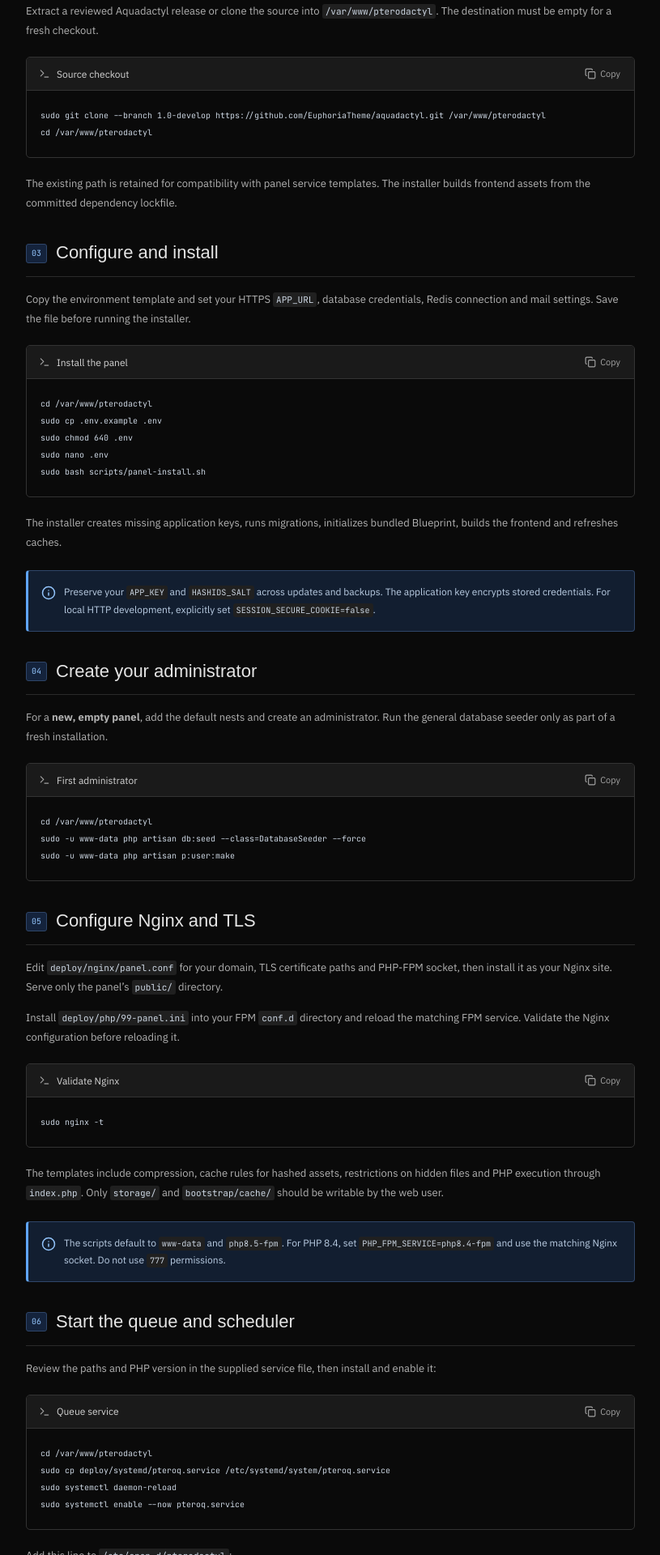
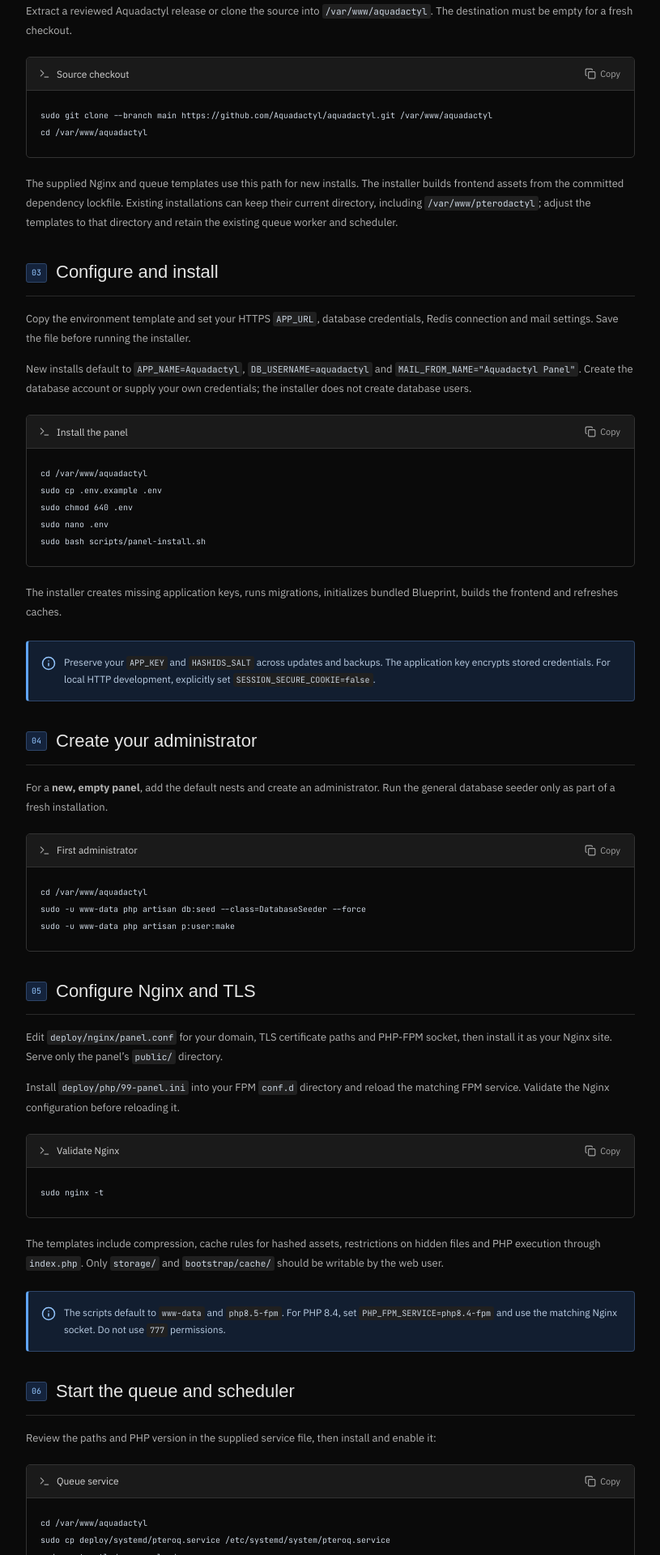
Before and after one commit to Aquadactyl/website, a React (Vite) app: page /docs in a window 1280 px wide. Shown: the part 1140-3060 px from the top of the page at 81% size, without its empty margins (242-1057 px from the left). Built offline with nearby package versions, Linux system fonts and the light colour scheme.

Commit message:
Align hosted guides with current Aquadactyl panel defaults

```diff
--- a/src/App.tsx
+++ b/src/App.tsx
@@ -24,6 +24,7 @@
 import Documentation from "./Documentation";
 import {
   BLUEPRINT_COMMAND,
+  BRANCH,
   COMMUNITY,
   EUPHORIA,
   INSTALL_COMMAND,
@@ -154,7 +155,7 @@
         <p>
           © {new Date().getFullYear()} Euphoria Development ·{" "}
           <a
-            href={REPOSITORY + "/blob/1.0-develop/LICENSE.md"}
+            href={`${REPOSITORY}/blob/${BRANCH}/LICENSE.md`}
             target="_blank"
             rel="noreferrer"
           >
@@ -242,7 +243,7 @@
     install: {
       title: "New installation",
       intro:
-        "Prepare a Linux host and place the Aquadactyl source in /var/www/pterodactyl. Configure your environment before running the installer.",
+        "Prepare a Linux host and place the Aquadactyl source in /var/www/aquadactyl. Configure your environment before running the installer.",
       code: INSTALL_COMMAND,
       note: "Set your HTTPS domain, database, Redis and mail settings in .env. The full guide also covers Nginx, the queue service and Wings.",
       link: "/docs",
--- a/src/Documentation.tsx
+++ b/src/Documentation.tsx
@@ -140,17 +140,19 @@
         </h2>
         <p>
           Extract a reviewed Aquadactyl release or clone the source into{" "}
-          <code>/var/www/pterodactyl</code>. The destination must be empty for a
+          <code>/var/www/aquadactyl</code>. The destination must be empty for a
           fresh checkout.
         </p>
         <CodeBlock
           title="Source checkout"
-          code={`sudo git clone --branch ${BRANCH} ${REPOSITORY}.git /var/www/pterodactyl\ncd /var/www/pterodactyl`}
+          code={`sudo git clone --branch ${BRANCH} ${REPOSITORY}.git /var/www/aquadactyl\ncd /var/www/aquadactyl`}
         />
         <p>
-          The existing path is retained for compatibility with panel service
-          templates. The installer builds frontend assets from the committed
-          dependency lockfile.
+          The supplied Nginx and queue templates use this path for new installs.
+          The installer builds frontend assets from the committed dependency
+          lockfile. Existing installations can keep their current directory,
+          including <code>/var/www/pterodactyl</code>; adjust the templates to
+          that directory and retain the existing queue worker and scheduler.
         </p>
       </section>
       <section id="environment">
@@ -161,6 +163,13 @@
           Copy the environment template and set your HTTPS <code>APP_URL</code>,
           database credentials, Redis connection and mail settings. Save the
           file before running the installer.
+        </p>
+        <p>
+          New installs default to <code>APP_NAME=Aquadactyl</code>,{" "}
+          <code>DB_USERNAME=aquadactyl</code> and{" "}
+          <code>MAIL_FROM_NAME="Aquadactyl Panel"</code>. Create the database
+          account or supply your own credentials; the installer does not create
+          database users.
         </p>
         <CodeBlock title="Install the panel" code={INSTALL_COMMAND} />
         <p>
@@ -186,7 +195,7 @@
         </p>
         <CodeBlock
           title="First administrator"
-          code={`cd /var/www/pterodactyl\nsudo -u www-data php artisan db:seed --class=DatabaseSeeder --force\nsudo -u www-data php artisan p:user:make`}
+          code={`cd /var/www/aquadactyl\nsudo -u www-data php artisan db:seed --class=DatabaseSeeder --force\nsudo -u www-data php artisan p:user:make`}
         />
       </section>
       <section id="web-server">
@@ -227,14 +236,14 @@
         </p>
         <CodeBlock
           title="Queue service"
-          code={`cd /var/www/pterodactyl\nsudo cp deploy/systemd/pteroq.service /etc/systemd/system/pteroq.service\nsudo systemctl daemon-reload\nsudo systemctl enable --now pteroq.service`}
+          code={`cd /var/www/aquadactyl\nsudo cp deploy/systemd/pteroq.service /etc/systemd/system/pteroq.service\nsudo systemctl daemon-reload\nsudo systemctl enable --now pteroq.service`}
         />
         <p>
-          Add this line to <code>/etc/cron.d/pterodactyl</code>:
+          Add this line to <code>/etc/cron.d/aquadactyl</code>:
         </p>
         <CodeBlock
           title="Scheduler"
-          code="* * * * * www-data cd /var/www/pterodactyl && /usr/bin/php artisan schedule:run >> /dev/null 2>&1"
+          code="* * * * * www-data cd /var/www/aquadactyl && /usr/bin/php artisan schedule:run >> /dev/null 2>&1"
         />
       </section>
       <section id="wings">
@@ -294,7 +303,9 @@
         <Note>
           A missing extension package stops the update before maintenance or
           file changes. Extension scripts run again when their hooks are
-          reapplied.
+          reapplied. Keep the existing panel directory, database credentials,
+          application key and Hashids salt. The updater preserves your
+          environment and extension data.
         </Note>
       </section>
       <section id="run-update">
@@ -314,6 +325,12 @@
           title="Local archive"
           code="sudo bash scripts/panel-update.sh --archive /tmp/panel.tar.gz YOUR_64_CHARACTER_SHA256"
         />
+        <Note>
+          <code>php artisan p:upgrade</code> displays the managed update
+          instructions and exits without changing the installation. Use the
+          managed script above to update the panel and bundled Blueprint
+          together.
+        </Note>
       </section>
       <section id="update-process">
         <h2>What happens during an update</h2>
@@ -324,7 +341,7 @@
           <li>Enable maintenance mode and pause the queue.</li>
           <li>
             Create database and filesystem backups in{" "}
-            <code>/var/backups/pterodactyl</code>.
+            <code>/var/backups/aquadactyl</code>.
           </li>
           <li>Preserve your environment, uploads and extension data.</li>
           <li>
@@ -338,8 +355,13 @@
           <li>Bring the panel online.</li>
         </ol>
         <p>
-          Set <code>BACKUP_DIR</code> to change the backup destination. Keep
-          copies off-host and choose a retention policy suitable for your
+          Override the backup location with <code>BACKUP_DIR</code>. To retain
+          an older default location, set{" "}
+          <code>BACKUP_DIR=/var/backups/pterodactyl</code> when running the
+          updater.
+        </p>
+        <p>
+          Keep copies off-host and choose a retention policy suitable for your
           installation.
         </p>
       </section>
@@ -393,12 +415,22 @@
           release. Its provenance and license are recorded in the panel’s{" "}
           <code>deploy/</code> directory.
         </p>
+        <p>
+          Blueprint code and branding artwork have separate license terms.
+          Review the panel’s{" "}
+          <a
+            href={`${REPOSITORY}/blob/${BRANCH}/docs/BRANDING.md#names-and-artwork`}
+          >
+            artwork licensing notes
+          </a>{" "}
+          before redistributing bundled artwork.
+        </p>
       </section>
       <section id="extensions">
         <h2>Install an extension</h2>
         <p>
           Place the extension’s <code>myextension.blueprint</code> package in{" "}
-          <code>/var/www/pterodactyl</code>. Replace <code>myextension</code>{" "}
+          <code>/var/www/aquadactyl</code>. Replace <code>myextension</code>{" "}
           below with its identifier:
         </p>
         <CodeBlock title="Blueprint CLI" code={BLUEPRINT_COMMAND} />
@@ -430,7 +462,7 @@
         </p>
         <CodeBlock
           title="Restore deployment permissions"
-          code={`cd /var/www/pterodactyl\nsudo bash -c 'source scripts/deploy/common.sh; preflight; finish_deployment'`}
+          code={`cd /var/www/aquadactyl\nsudo bash -c 'source scripts/deploy/common.sh; preflight; finish_deployment'`}
         />
       </section>
       <section id="framework-updates">
--- a/src/config.ts
+++ b/src/config.ts
@@ -1,17 +1,17 @@
-export const REPOSITORY = "https://github.com/EuphoriaTheme/aquadactyl";
+export const REPOSITORY = "https://github.com/Aquadactyl/aquadactyl";
 export const COMMUNITY = "https://discord.euphoriadevelopment.uk";
 export const EUPHORIA = "https://euphoriadevelopment.uk";
-export const BRANCH = "1.0-develop";
+export const BRANCH = "main";
 
-export const INSTALL_COMMAND = `cd /var/www/pterodactyl
+export const INSTALL_COMMAND = `cd /var/www/aquadactyl
 sudo cp .env.example .env
 sudo chmod 640 .env
 sudo nano .env
 sudo bash scripts/panel-install.sh`;
 
-export const UPDATE_COMMAND = `cd /var/www/pterodactyl
-sudo bash scripts/panel-update.sh vRELEASE_TAG EuphoriaTheme/aquadactyl`;
+export const UPDATE_COMMAND = `cd /var/www/aquadactyl
+sudo bash scripts/panel-update.sh vRELEASE_TAG Aquadactyl/aquadactyl`;
 
-export const BLUEPRINT_COMMAND = `cd /var/www/pterodactyl
+export const BLUEPRINT_COMMAND = `cd /var/www/aquadactyl
 sudo blueprint -version
 sudo blueprint -i myextension`;
```
Also changed, not shown: 1 other file (tests, documents, lock files or other folders).
